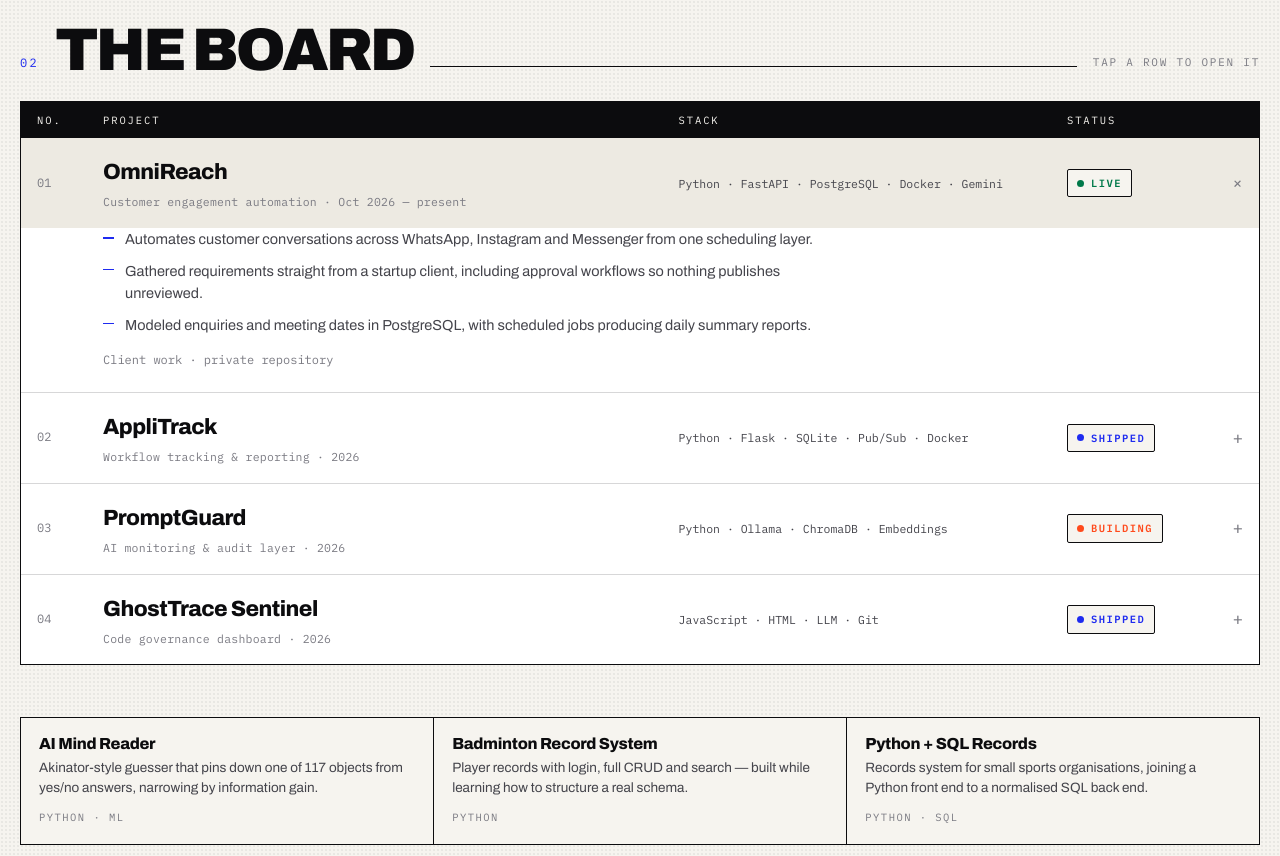
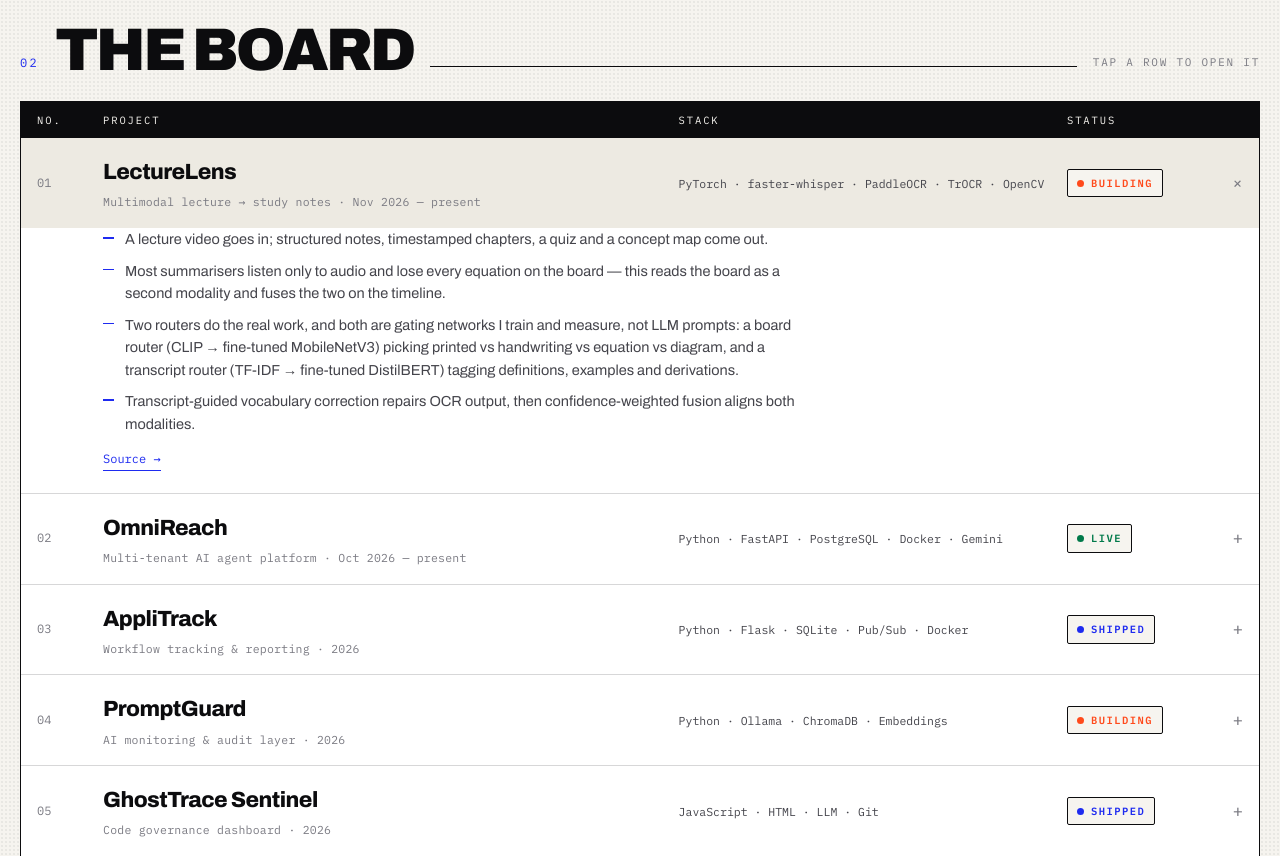
Before and after one commit to vedant-23-kedia/portfolio, a plain HTML site: page index.html in a window 1280 px wide. Shown: the part 1500-2356 px from the top of the page. Drawn offline with Linux system fonts and the light colour scheme.

Commit message:
Add LectureLens, link OmniReach source, refresh stack

```diff
--- a/index.html
+++ b/index.html
@@ -296,7 +296,7 @@ footer .in{display:flex;justify-content:space-between;gap:12px;flex-wrap:wrap;pa
       <div class="facts">
         <div class="fact"><span>Status</span><b>Open to 2027 roles</b></div>
         <div class="fact"><span>Focus</span><b>AI/ML · Backend</b></div>
-        <div class="fact"><span>Shipped</span><b>7 projects</b></div>
+        <div class="fact"><span>Shipped</span><b>8 projects</b></div>
         <div class="fact"><span>Internships</span><b>2 completed</b></div>
         <div class="fact"><span>Graduating</span><b>B.Tech CSE, 2027</b></div>
       </div>
@@ -343,29 +343,52 @@ footer .in{display:flex;justify-content:space-between;gap:12px;flex-wrap:wrap;pa
       <div class="bhd"><span>No.</span><span>Project</span><span>Stack</span><span>Status</span><span></span></div>
 
       <div class="row2">
-        <button class="rowbtn" type="button" aria-expanded="true" aria-controls="p1">
+        <button class="rowbtn" type="button" aria-expanded="true" aria-controls="plens">
           <span class="ix">01</span>
-          <span class="ttl">OmniReach<small>Customer engagement automation · Oct 2026 — present</small></span>
+          <span class="ttl">LectureLens<small>Multimodal lecture → study notes · Nov 2026 — present</small></span>
+          <span class="stk">PyTorch · faster-whisper · PaddleOCR · TrOCR · OpenCV</span>
+          <span class="stat bld">Building</span>
+          <span class="chev">+</span>
+        </button>
+        <div class="panel" id="plens">
+          <span></span>
+          <div>
+            <ul>
+              <li>A lecture video goes in; structured notes, timestamped chapters, a quiz and a concept map come out.</li>
+              <li>Most summarisers listen only to audio and lose every equation on the board — this reads the board as a second modality and fuses the two on the timeline.</li>
+              <li>Two routers do the real work, and both are gating networks I train and measure, not LLM prompts: a board router (CLIP → fine-tuned MobileNetV3) picking printed vs handwriting vs equation vs diagram, and a transcript router (TF-IDF → fine-tuned DistilBERT) tagging definitions, examples and derivations.</li>
+              <li>Transcript-guided vocabulary correction repairs OCR output, then confidence-weighted fusion aligns both modalities.</li>
+            </ul>
+            <div class="plink"><a href="https://github.com/vedant-23-kedia/LectureLens" target="_blank" rel="noopener">Source →</a></div>
+          </div>
+        </div>
+      </div>
+
+      <div class="row2">
+        <button class="rowbtn" type="button" aria-expanded="false" aria-controls="p1">
+          <span class="ix">02</span>
+          <span class="ttl">OmniReach<small>Multi-tenant AI agent platform · Oct 2026 — present</small></span>
           <span class="stk">Python · FastAPI · PostgreSQL · Docker · Gemini</span>
           <span class="stat live">Live</span>
           <span class="chev">+</span>
         </button>
-        <div class="panel" id="p1">
+        <div class="panel" id="p1" hidden>
           <span></span>
           <div>
             <ul>
+              <li>One deployment serves many businesses, with every business's leads, conversations and credentials isolated from every other's.</li>
               <li>Automates customer conversations across WhatsApp, Instagram and Messenger from one scheduling layer.</li>
-              <li>Gathered requirements straight from a startup client, including approval workflows so nothing publishes unreviewed.</li>
-              <li>Modeled enquiries and meeting dates in PostgreSQL, with scheduled jobs producing daily summary reports.</li>
+              <li>Gathered requirements straight from a startup client, including approval gates so nothing publishes unreviewed.</li>
+              <li>Modeled enquiries and meeting dates in PostgreSQL behind Alembic migrations, with scheduled jobs producing daily summary reports.</li>
             </ul>
-            <div class="plink"><span>Client work · private repository</span></div>
+            <div class="plink"><a href="https://github.com/vedant-23-kedia/omnireach" target="_blank" rel="noopener">Source →</a></div>
           </div>
         </div>
       </div>
 
       <div class="row2">
         <button class="rowbtn" type="button" aria-expanded="false" aria-controls="p2">
-          <span class="ix">02</span>
+          <span class="ix">03</span>
           <span class="ttl">AppliTrack<small>Workflow tracking &amp; reporting · 2026</small></span>
           <span class="stk">Python · Flask · SQLite · Pub/Sub · Docker</span>
           <span class="stat shp">Shipped</span>
@@ -387,7 +410,7 @@ footer .in{display:flex;justify-content:space-between;gap:12px;flex-wrap:wrap;pa
 
       <div class="row2">
         <button class="rowbtn" type="button" aria-expanded="false" aria-controls="p3">
-          <span class="ix">03</span>
+          <span class="ix">04</span>
           <span class="ttl">PromptGuard<small>AI monitoring &amp; audit layer · 2026</small></span>
           <span class="stk">Python · Ollama · ChromaDB · Embeddings</span>
           <span class="stat bld">Building</span>
@@ -408,7 +431,7 @@ footer .in{display:flex;justify-content:space-between;gap:12px;flex-wrap:wrap;pa
 
       <div class="row2">
         <button class="rowbtn" type="button" aria-expanded="false" aria-controls="p4">
-          <span class="ix">04</span>
+          <span class="ix">05</span>
           <span class="ttl">GhostTrace Sentinel<small>Code governance dashboard · 2026</small></span>
           <span class="stk">JavaScript · HTML · LLM · Git</span>
           <span class="stat shp">Shipped</span>
@@ -469,7 +492,7 @@ footer .in{display:flex;justify-content:space-between;gap:12px;flex-wrap:wrap;pa
     <div class="sh"><span class="n">04</span><h2>Stack</h2><span class="r"></span><span class="t">what I reach for</span></div>
     <div class="stack">
       <div class="sg"><h3>Languages</h3><ul><li>Python</li><li>SQL</li><li>C</li><li>C++</li><li>JavaScript</li><li>HTML/CSS</li></ul></div>
-      <div class="sg"><h3>AI &amp; ML</h3><ul><li>LLM Integration</li><li>Google Gemini</li><li>Ollama</li><li>Vector Embeddings</li><li>ChromaDB</li><li>Prompt Safety</li></ul></div>
+      <div class="sg"><h3>AI &amp; ML</h3><ul><li>PyTorch</li><li>Transformers</li><li>LLM Integration</li><li>Google Gemini</li><li>Ollama</li><li>Vector Embeddings</li><li>ChromaDB</li><li>OCR / TrOCR</li><li>Whisper</li><li>OpenCV</li><li>Prompt Safety</li></ul></div>
       <div class="sg"><h3>Backend &amp; Data</h3><ul><li>FastAPI</li><li>Flask</li><li>PostgreSQL</li><li>SQLite</li><li>REST APIs</li><li>Pub/Sub</li><li>Pandas</li></ul></div>
       <div class="sg"><h3>Tooling</h3><ul><li>Docker</li><li>Git</li><li>GitHub</li><li>Postman</li><li>Power BI</li><li>Tableau</li><li>Figma</li></ul></div>
       <div class="sg"><h3>Practice</h3><ul><li>Requirement Elicitation</li><li>Functional Specs</li><li>Workflow Mapping</li><li>System Testing</li><li>UAT</li><li>Defect Tracking</li></ul></div>
@@ -590,7 +613,7 @@ footer .in{display:flex;justify-content:space-between;gap:12px;flex-wrap:wrap;pa
   });
 
   /* ---- rotating role ---- */
-  var words=['automation platforms','LLM guardrails','data pipelines','things that run at 3am','APIs people trust'];
+  var words=['multimodal NLP systems','LLM guardrails','automation platforms','data pipelines','things that run at 3am','APIs people trust'];
   var rot=document.getElementById('rot'),ri=0;
   if(rot&&!reduce){
     setInterval(function(){
@@ -601,7 +624,7 @@ footer .in{display:flex;justify-content:space-between;gap:12px;flex-wrap:wrap;pa
   }
 
   /* ---- ticker ---- */
-  var items=['Python','FastAPI','PostgreSQL','Docker','Google Gemini','Ollama','ChromaDB','Flask','SQL','Pub/Sub',
+  var items=['Python','PyTorch','FastAPI','PostgreSQL','Docker','Google Gemini','Ollama','ChromaDB','PaddleOCR','faster-whisper','Flask','SQL','Pub/Sub',
              'Requirement Elicitation','System Testing','UAT','Power BI','Pandas','Workflow Mapping','REST APIs'];
   var track=document.getElementById('track');
   if(track){
```
